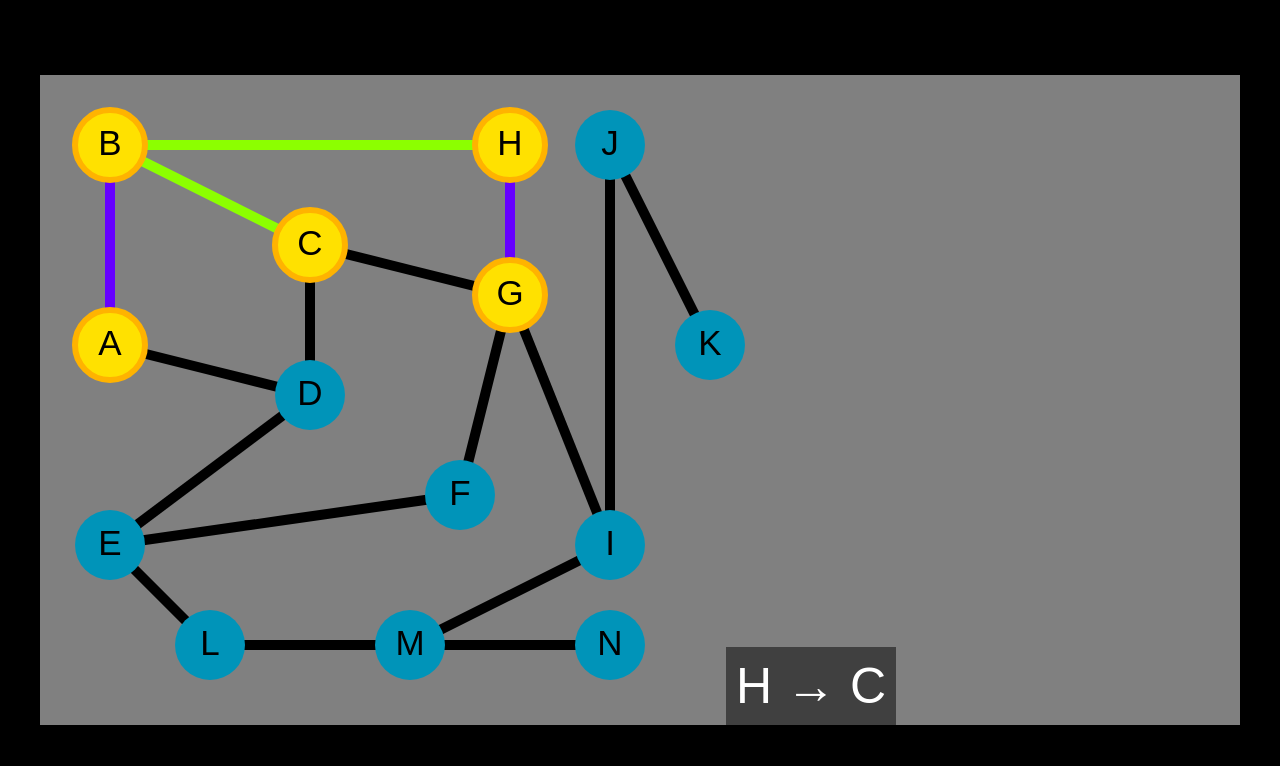
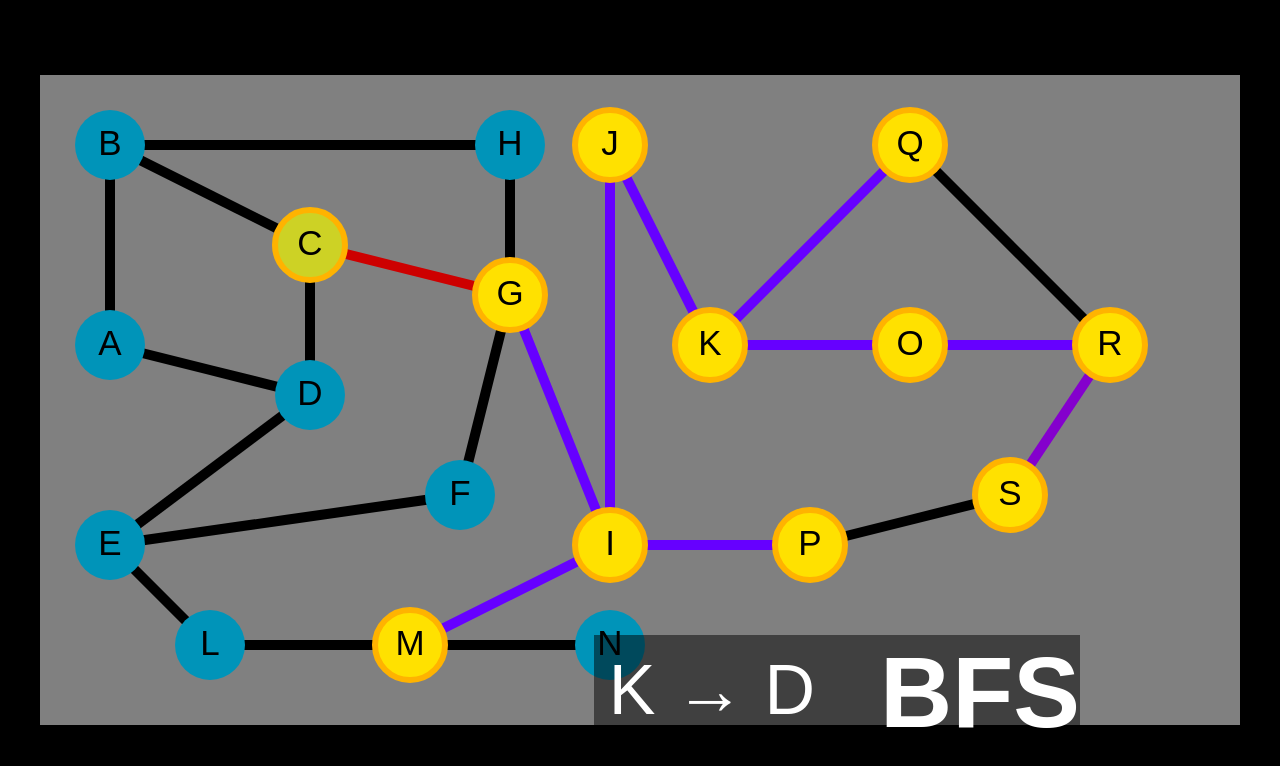
Before and after one commit to superDpermn/DSA-Project, a plain HTML site: page animations/BFS/index.html in a window 1280 px wide. Drawn offline with Linux system fonts and the light colour scheme.

Commit message:
Final Changes
Now the animation repeats itelf after some time, making reloading unnecessary.

```diff
--- a/animations/BFS/index.html
+++ b/animations/BFS/index.html
@@ -8,7 +8,12 @@
   </head>
   <body>
     <svg width="1200" height="650"></svg>
-    <p id="current"></p>
+
+    <div id="labelContainer">
+      <p id="current"></p>
+      <p id="AlgorithmLabel">BFS</p>
+    </div>
+
     <script src="d3.v7.min.js"></script>
     <script src="Graph.js"></script>
     <script src="script.js"></script>
--- a/animations/BFS/script.js
+++ b/animations/BFS/script.js
@@ -1,19 +1,25 @@
 // Sample data representing nodes and links
 const nodes = [
-  { id: 0, name: "A" },
-  { id: 1, name: "B" },
-  { id: 2, name: "C" },
-  { id: 3, name: "D" },
-  { id: 4, name: "E" },
-  { id: 5, name: "F" },
-  { id: 6, name: "G" },
-  { id: 7, name: "H" },
-  { id: 8, name: "I" },
-  { id: 9, name: "J" },
-  { id: 10, name: "K" },
-  { id: 11, name: "L" },
-  { id: 12, name: "M" },
-  { id: 13, name: "N" },
+  { id: 0, name: "A", x: 70, y: 270 },
+  { id: 1, name: "B", x: 70, y: 70 },
+  { id: 2, name: "C", x: 270, y: 170 },
+  { id: 3, name: "D", x: 270, y: 320 },
+  { id: 4, name: "E", x: 70, y: 470 },
+  { id: 5, name: "F", x: 420, y: 420 },
+  { id: 6, name: "G", x: 470, y: 220 },
+  { id: 7, name: "H", x: 470, y: 70 },
+  { id: 8, name: "I", x: 570, y: 470 },
+  { id: 9, name: "J", x: 570, y: 70 },
+  { id: 10, name: "K", x: 670, y: 270 },
+  { id: 11, name: "L", x: 170, y: 570 },
+  { id: 12, name: "M", x: 370, y: 570 },
+  { id: 13, name: "N", x: 570, y: 570 },
+
+  { id: 14, name: "O", x: 870, y: 270 },
+  { id: 15, name: "P", x: 770, y: 470 },
+  { id: 16, name: "Q", x: 870, y: 70 },
+  { id: 17, name: "R", x: 1070, y: 270 },
+  { id: 18, name: "S", x: 970, y: 420 },
 ];
 
 const nodeCount = nodes.length;
@@ -36,40 +42,19 @@ const links = [
   { source: 4, target: 11 },
   { source: 11, target: 12 },
   { source: 12, target: 13 },
+
+  { source: 10, target: 14 },
+  { source: 8, target: 15 },
+  { source: 15, target: 18 },
+  { source: 14, target: 17 },
+  { source: 10, target: 16 },
+  { source: 17, target: 16 },
+  { source: 17, target: 18 },
 ];
 
 const linkCount = links.length;
 
 // Set initial positions for nodes
-nodes[0].x = 70;
-nodes[0].y = 270;
-nodes[1].x = 70;
-nodes[1].y = 70;
-nodes[2].x = 270;
-nodes[2].y = 170;
-nodes[3].x = 270;
-nodes[3].y = 320;
-nodes[4].x = 70;
-nodes[4].y = 470;
-nodes[5].x = 420;
-nodes[5].y = 420;
-nodes[6].x = 470;
-nodes[6].y = 220;
-nodes[7].x = 470;
-nodes[7].y = 70;
-
-nodes[8].x = 570;
-nodes[8].y = 470;
-nodes[9].x = 570;
-nodes[9].y = 70;
-nodes[10].x = 670;
-nodes[10].y = 270;
-nodes[11].x = 170;
-nodes[11].y = 570;
-nodes[12].x = 370;
-nodes[12].y = 570;
-nodes[13].x = 570;
-nodes[13].y = 570;
 
 nodes.forEach((node) => {
   graph.addNode(node);
@@ -193,12 +178,37 @@ function performBFS(generator) {
     setTimeout(performBFS, 500, generator); // Delay for better visualization
   } else {
     onFinalResult([...lastPath, nodes[lastNode]]);
+    setTimeout(() => {
+      reset();
+      performRandom();
+    }, 4000);
   }
 }
 
 function showCurrent(start, finish) {
   document.querySelector("p#current").innerText =
     nodes[start].name + " → " + nodes[finish].name;
+}
+
+function reset() {
+  while (keepHighlight.length > 0) {
+    keepHighlight.pop();
+  }
+  while (finalizedPath.length > 0) {
+    finalizedPath.pop();
+  }
+  while (nodeHL.length > 0) {
+    nodeHL.pop();
+  }
+  while (highlightedPaths.length > 0) {
+    highlightedPaths.pop();
+  }
+
+  //updates the classes
+  node.classed("visited", false);
+  link.classed("highlighted", false);
+  link.classed("keepHL", false);
+  link.classed("FinalPath", false);
 }
 
 function performRandom() {
--- a/animations/BFS/style.css
+++ b/animations/BFS/style.css
@@ -59,14 +59,31 @@ svg {
 }
 
 p#current {
-  position: absolute;
-  bottom: 25px;
-  right: 30%;
   width: fit-content;
   height: fit-content;
-  padding: 10px;
-  font-size: 50px;
+  padding: 15px;
+  font-size: 70px;
   color: white;
   font-family: Arial;
+  margin: 0;
+}
+
+p#AlgorithmLabel {
+  color: white;
+  font-size: 100px;
+  font-weight: 700;
+  font-family: Arial;
+  padding: 0;
+  margin: 0;
+  margin-left: 50px;
+}
+
+div#labelContainer {
   background-color: rgba(0, 0, 0, 0.5);
+  position: absolute;
+  bottom: 50px;
+  right: 200px;
+  display: flex;
+  flex-direction: row;
+  justify-content: center;
 }
--- a/animations/DFS/style.css
+++ b/animations/DFS/style.css
@@ -59,14 +59,31 @@ svg {
 }
 
 p#current {
-  position: absolute;
-  bottom: 25px;
-  right: 30%;
   width: fit-content;
   height: fit-content;
-  padding: 10px;
-  font-size: 50px;
+  padding: 15px;
+  font-size: 70px;
   color: white;
   font-family: Arial;
+  margin: 0;
+}
+
+p#AlgorithmLabel {
+  color: white;
+  font-size: 100px;
+  font-weight: 700;
+  font-family: Arial;
+  padding: 0;
+  margin: 0;
+  margin-left: 50px;
+}
+
+div#labelContainer {
   background-color: rgba(0, 0, 0, 0.5);
+  position: absolute;
+  bottom: 50px;
+  right: 200px;
+  display: flex;
+  flex-direction: row;
+  justify-content: center;
 }
```
Also changed, not shown: animations/DFS/index.html (+6 -1 lines), animations/DFS/script.js (+36 -47 lines).
